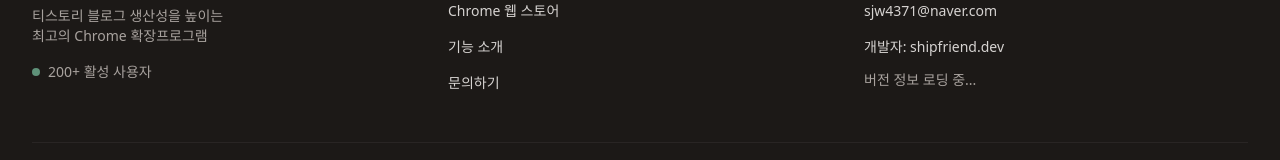
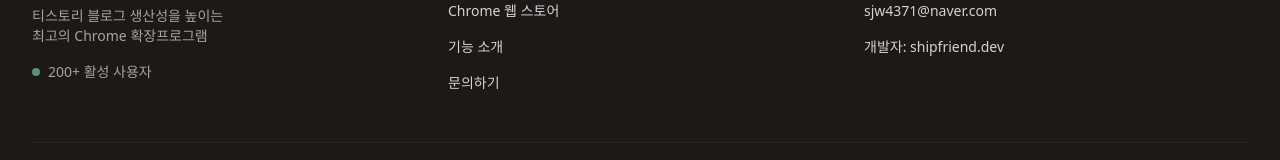
Before and after one commit to ShipFriend0516/storyhelper-web, a Next.js app: page / in a window 1280 px wide. Shown: the part 4823-4983 px from the top of the page. Built offline with nearby package versions, Linux system fonts and the light colour scheme; no server answers.

Commit message:
feat: enhance version loading display in footer and hero section

```diff
--- a/src/components/Footer.tsx
+++ b/src/components/Footer.tsx
@@ -4,7 +4,7 @@
 
 export default function Footer() {
   const currentYear = new Date().getFullYear();
-  const { version } = useExtensionVersion();
+  const { version, loading } = useExtensionVersion();
 
   return (
     <footer className="bg-gray-900 py-12">
@@ -86,7 +86,13 @@
                 </a>
               </li>
               <li className="text-sm text-gray-400">
-                {version ? `버전 ${version}` : '버전 정보 로딩 중...'}
+                {loading ? (
+                  <span className="flex items-center gap-1">
+                    버전 <span className="inline-block h-4 w-10 animate-pulse rounded bg-gray-700"></span>
+                  </span>
+                ) : (
+                  version && `버전 ${version}`
+                )}
               </li>
             </ul>
           </div>
--- a/src/components/HeroSection.tsx
+++ b/src/components/HeroSection.tsx
@@ -3,8 +3,12 @@
 import { Star, Users, Zap, Lock, DollarSign, ArrowRight, ChevronDown } from 'lucide-react';
 import { useExtensionVersion } from '@/hooks/useExtensionVersion';
 
+const VersionSkeleton = () => (
+  <span className="inline-block h-4 w-10 animate-pulse rounded bg-sage-300/50"></span>
+);
+
 export default function HeroSection() {
-  const { version } = useExtensionVersion();
+  const { version, loading } = useExtensionVersion();
 
   return (
     <section className="relative overflow-hidden bg-gradient-to-br from-sage-100 to-mint-100 py-20 md:py-32">
@@ -14,8 +18,8 @@
           <div className="mb-8 inline-flex items-center gap-2 rounded-full bg-sage-100 px-4 py-2 text-sm font-medium text-sage-700">
             <span className="flex h-2 w-2 rounded-full bg-forest-500"></span>
             <span className="flex items-center gap-2">
-              {version && <span className="text-xs opacity-75">v{version}</span>}
-              {version && <span className="text-gray-400">|</span>}
+              {loading ? <VersionSkeleton /> : version && <span className="text-xs opacity-75">v{version}</span>}
+              {(loading || version) && <span className="text-gray-400">|</span>}
               <Users className="h-4 w-4" />
               200+ 활성 사용자 |
               <Star className="h-4 w-4 fill-amber-400 text-amber-400" />
@@ -51,7 +55,11 @@
                 <path d="M12 2C6.48 2 2 6.48 2 12s4.48 10 10 10 10-4.48 10-10S17.52 2 12 2zm-2 15l-5-5 1.41-1.41L10 14.17l7.59-7.59L19 8l-9 9z"/>
               </svg>
               Chrome에 추가하기
-              {version && <span className="text-xs opacity-75">v{version}</span>}
+              {loading ? (
+                <span className="inline-block h-3 w-8 animate-pulse rounded bg-white/30"></span>
+              ) : (
+                version && <span className="text-xs opacity-75">v{version}</span>
+              )}
               <ArrowRight className="h-4 w-4 transition-transform group-hover:translate-x-1" />
             </a>
             <a
```
